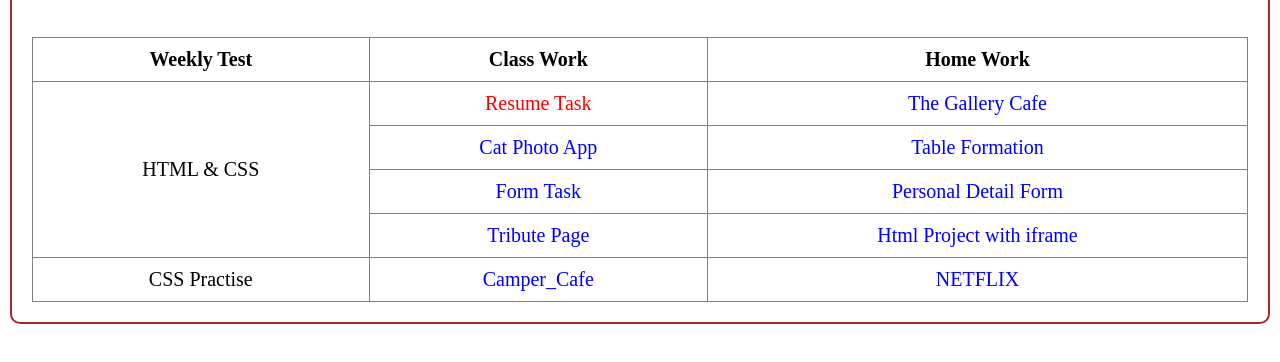
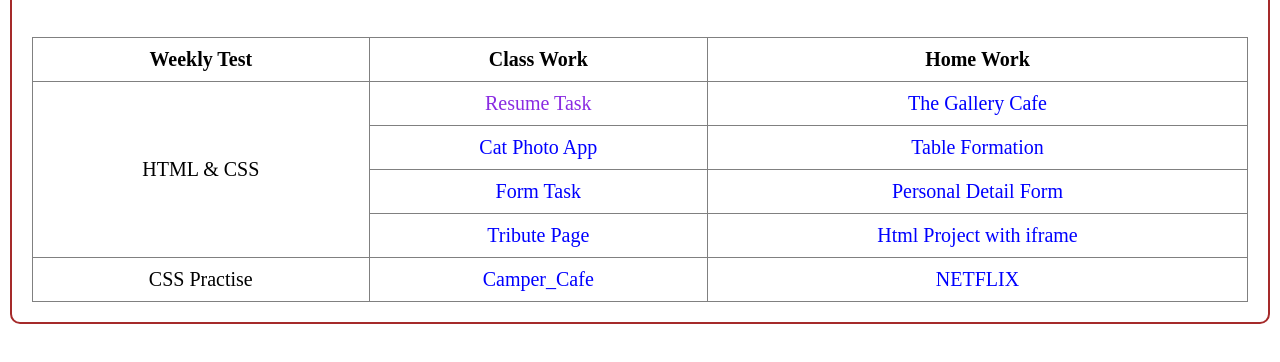
Before and after one commit to Siddhoo14/Assignments, a plain HTML site: page index.html in a window 1280 px wide. In both pictures the pointer is over the link "Resume Task". Shown: the part 88-450 px from the top of the page. Drawn offline with Linux system fonts and the light colour scheme.

Commit message:
Assignemtns

```diff
--- a/style.css
+++ b/style.css
@@ -35,5 +35,5 @@ a{
     color: blue;
 }
 a:hover{
-    color: red;
+    color: blueviolet;
 }
```
